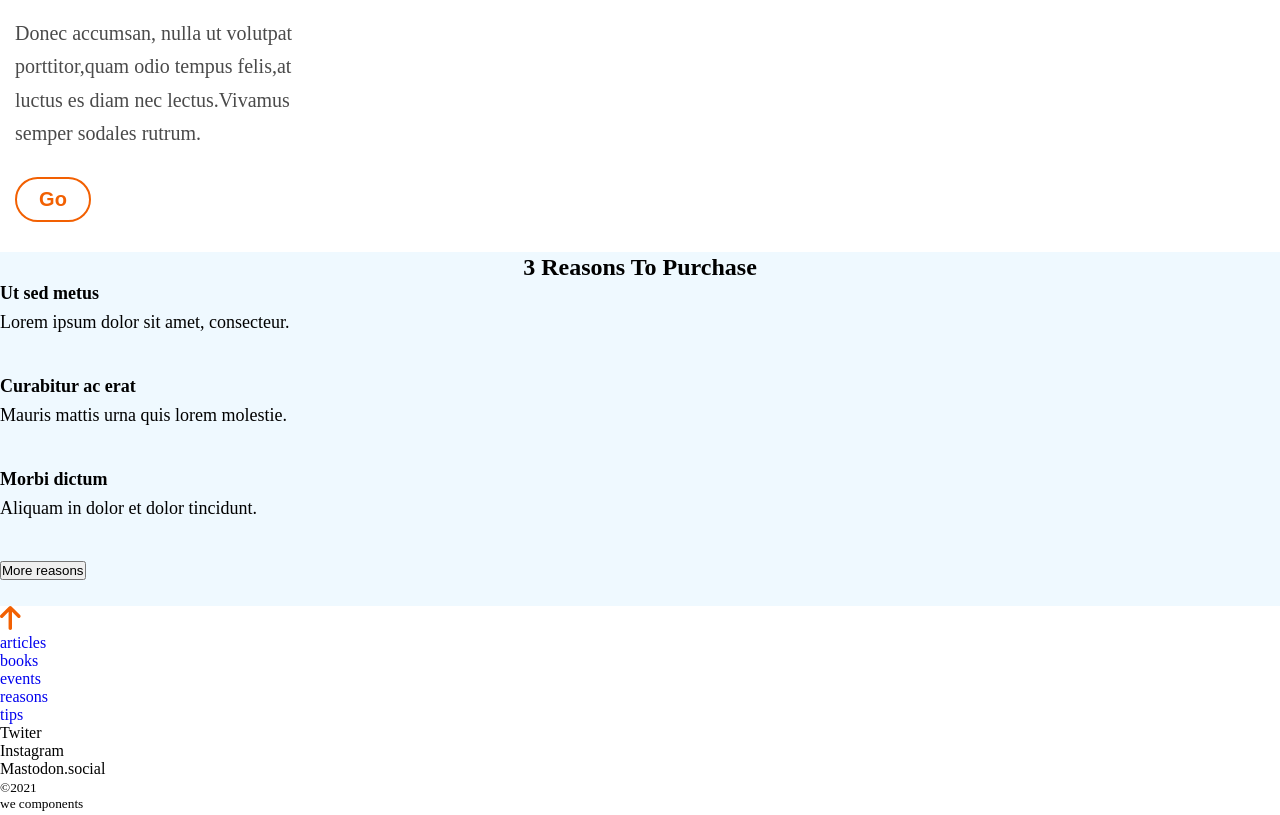
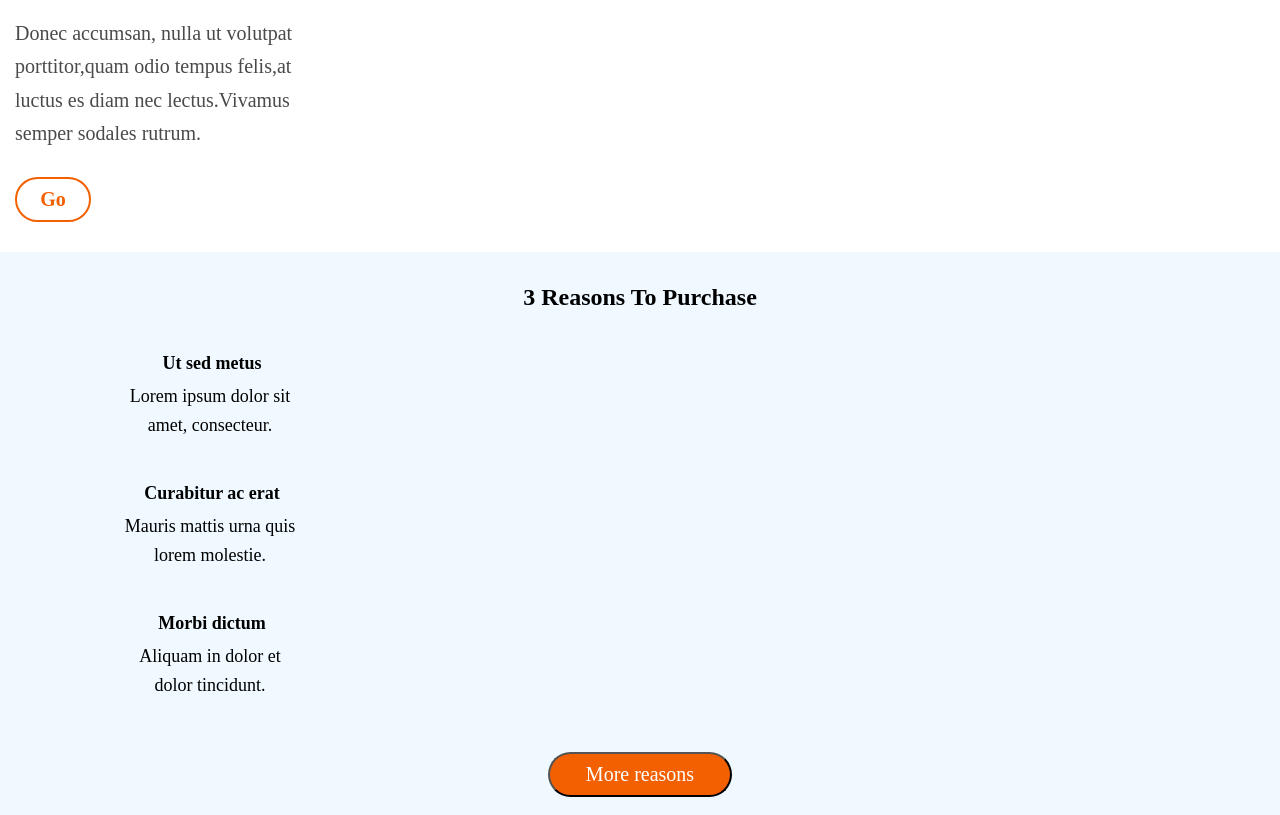
Before and after one commit to Adalab/modulo-1-evaluacion-final-Vianam92, a website: page src/html/index.html in a window 1280 px wide. Shown: the part 903-1718 px from the top of the page. Drawn offline with nearby package versions, Linux system fonts and the light colour scheme; files that its build step writes are made by us from their sources; files whose address does not match are found by name.

Commit message:
added button

```diff
--- a/src/html/partials/blue.html
+++ b/src/html/partials/blue.html
@@ -15,6 +15,6 @@
 
     </picture>
     <div class="Reasons--button">
-        <button>More reasons</button>
+        <button class="Reasons--button__more">More reasons</button>
     </div>
 </section>
--- a/src/scss/core/_reset.scss
+++ b/src/scss/core/_reset.scss
@@ -2,6 +2,7 @@
   box-sizing: border-box;
   margin: 0;
   padding: 0;
+  font-family: $font-main;
 }
 li{
   list-style-type: none;
--- a/src/scss/layout/_blue.scss
+++ b/src/scss/layout/_blue.scss
@@ -2,25 +2,45 @@
     background-color: $color-secondary;
     display:grid;
     grid-template-columns: 1fr;
-    grid-template-rows: 30px 279px 45px;
+    grid-template-rows: 100px 400px 45px;
+    height:624px;
+    text-align: center;
     &--h3{
     text-align: center;
     font-size: 24px;
     font-weight: bold;
     line-height: 1.25;
+    margin:30px 15px;
     }
     &--picture{
     font-size:18px;
     display:grid;
-grid-template-rows:30px 63px 30px 63px 30px 63px;
+    grid-template-rows:30px 100px 30px 100px 30px 100px;
+    text-align: center;
     &__h5{
     line-height: 1.25;
     font-weight: bold;
     font-size: 18px;
+    width:184px;
+    margin:0 120px;;
+}
     &__p{
     line-height: 1.60;
     font-size: 18px;
+    width:180px;
+    margin:0 120px;}
+}
+&--button{
+    text-align: center;
+    width:100%;
+    &__more{
+        background-color: $color-button;
+        width:184px;
+        border-radius: 25px;
+        height:45px;
+        color:white;
+        font-size: 20px;
+        line-height: 1.67;
     }
 }
 }
-}
```
Lines whose indentation alone changed are shown as unchanged.
